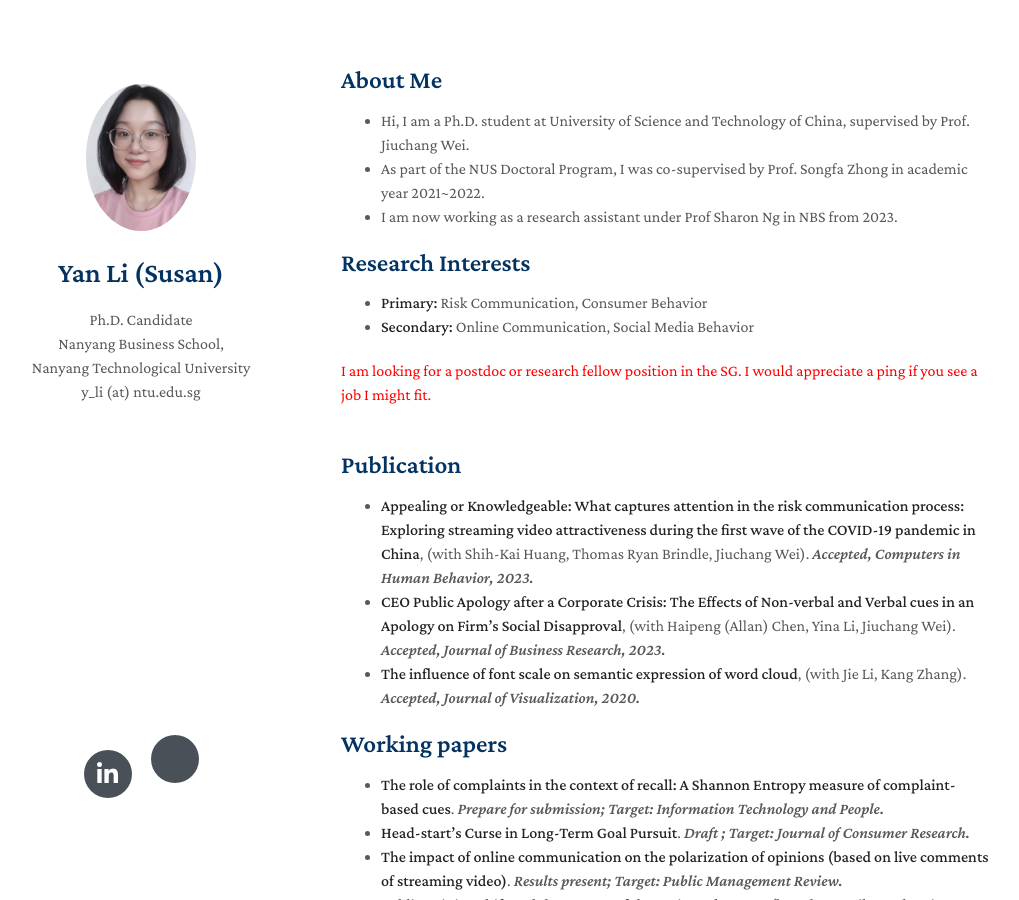
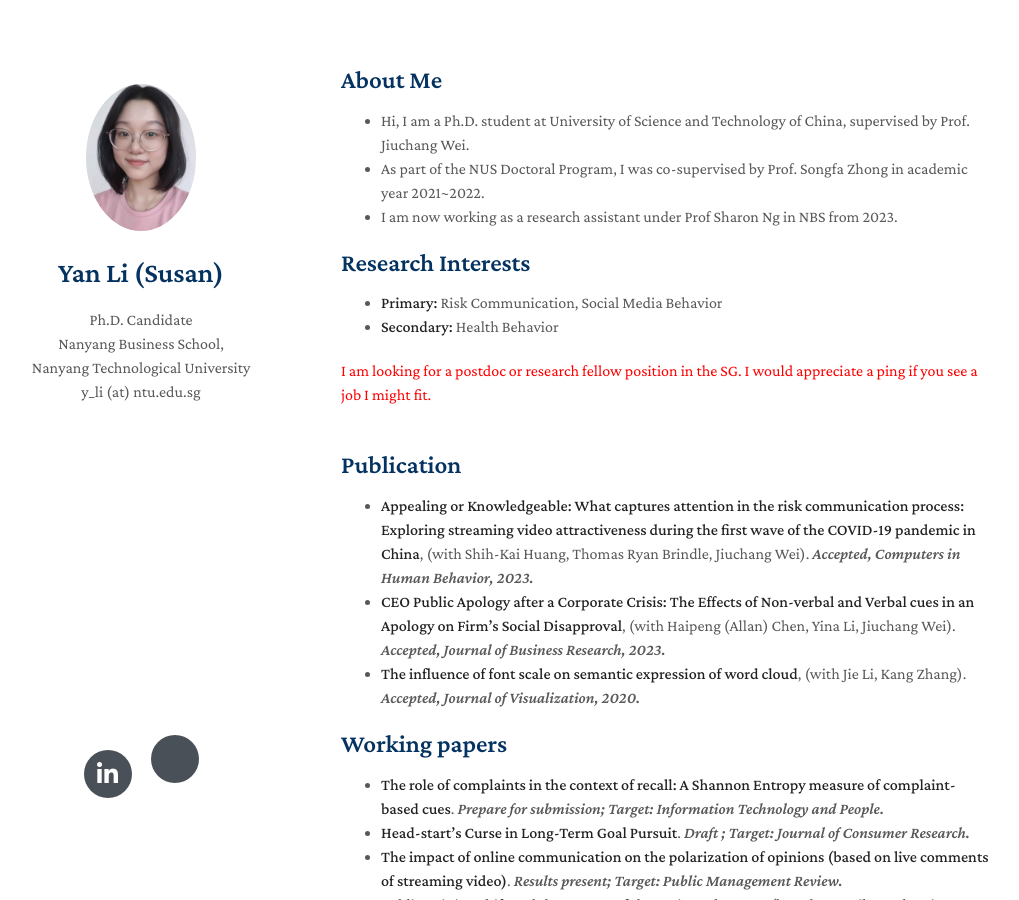
Before and after one commit to Yanli-susan/yanli-susan.github.io, a Jekyll site: the page built from index.md, in a window 1280 px wide and 900 px high. Shown: the whole window, without its empty margins (129-1148 px from the left). Built offline with Jekyll 4.4.1, drawn with Linux system fonts in a browser that asks for light colours; nearby versions of some CDN libraries; a style sheet for code colours, icons or effects is not loaded; our own code applies the rules of GitHub Pages for plain Markdown files.

Commit message:
Update index.md

```diff
--- a/index.md
+++ b/index.md
@@ -10,8 +10,8 @@ layout: homepage
 
 ## Research Interests
 
-- **Primary:** Risk Communication, Consumer Behavior
-- **Secondary:** Online Communication, Social Media Behavior
+- **Primary:** Risk Communication, Social Media Behavior
+- **Secondary:** Health Behavior
 
 <font color=red> I am looking for a postdoc or research fellow position in the SG. I would appreciate a ping if you see a job I might fit. </font>
 <br/>
```
